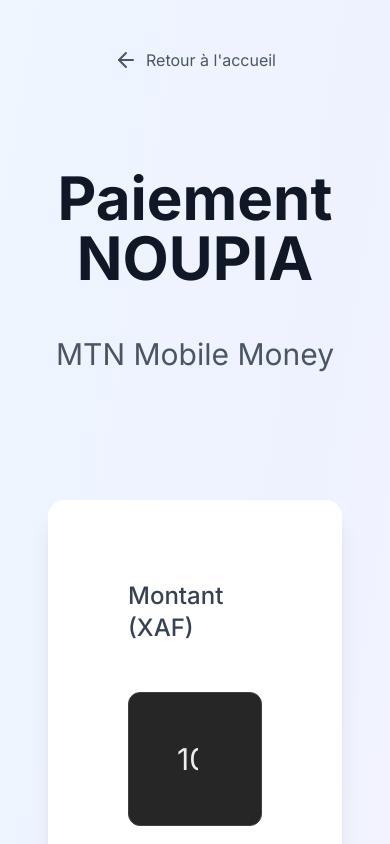
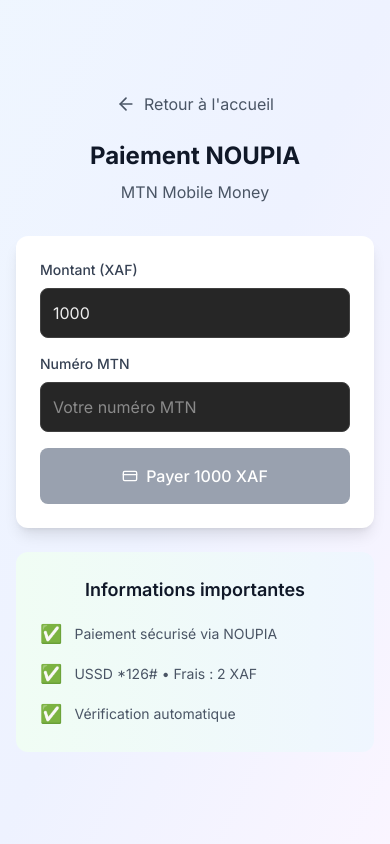
Before and after one commit to Schester38/bestrong, a Next.js app: page /payment/noupia in a window 390 px wide. Shown: the top 844 px of the page. Built offline with nearby package versions, Linux system fonts and the light colour scheme.

Commit message:
📱 Optimisation page de paiement pour Android - Layout mobile-friendly avec max-w-sm - Tailles réduites pour petits écrans - Espacement optimisé pour mobile - Suppression séparateurs pour économiser l'espace

```diff
--- a/app/payment/noupia/page.tsx
+++ b/app/payment/noupia/page.tsx
@@ -212,72 +212,65 @@
   };
 
   return (
-    <div className="min-h-screen bg-gradient-to-br from-blue-50 via-indigo-50 to-purple-50 dark:from-gray-900 dark:via-gray-800 dark:to-gray-900 flex items-center justify-center p-12">
-      <div className="w-full max-w-2xl">
+    <div className="min-h-screen bg-gradient-to-br from-blue-50 via-indigo-50 to-purple-50 dark:from-gray-900 dark:via-gray-800 dark:to-gray-900 flex items-center justify-center p-4">
+      <div className="w-full max-w-sm">
         {/* Header */}
-        <div className="text-center mb-32">
+        <div className="text-center mb-8">
           <Link
             href="/"
-            className="inline-flex items-center gap-2 text-gray-600 dark:text-gray-400 hover:text-gray-900 dark:hover:text-white transition-colors mb-24"
+            className="inline-flex items-center gap-2 text-gray-600 dark:text-gray-400 hover:text-gray-900 dark:hover:text-white transition-colors mb-6"
           >
-            <ArrowLeft className="w-6 h-6" />
+            <ArrowLeft className="w-5 h-5" />
             Retour à l'accueil
           </Link>
 
-          <h1 className="text-6xl font-bold text-gray-900 dark:text-white mb-12">
+          <h1 className="text-2xl font-bold text-gray-900 dark:text-white mb-2">
             Paiement NOUPIA
           </h1>
-          <p className="text-3xl text-gray-600 dark:text-gray-300">
+          <p className="text-base text-gray-600 dark:text-gray-300">
             MTN Mobile Money
           </p>
         </div>
 
         {/* Formulaire de paiement */}
-        <div className="bg-white dark:bg-gray-800 rounded-2xl p-20 shadow-xl mb-24">
-          <form onSubmit={(e) => { e.preventDefault(); initiatePayment(); }}>
+        <div className="bg-white dark:bg-gray-800 rounded-xl p-6 shadow-lg mb-6">
+          <form onSubmit={(e) => { e.preventDefault(); initiatePayment(); }} className="space-y-4">
             {/* Montant */}
-            <div className="mb-16">
-              <label className="block text-2xl font-medium text-gray-700 dark:text-gray-300 mb-12">
+            <div>
+              <label className="block text-sm font-medium text-gray-700 dark:text-gray-300 mb-2">
                 Montant (XAF)
               </label>
               <input
                 type="number"
                 value={formData.amount}
                 onChange={(e) => setFormData({...formData, amount: parseInt(e.target.value) || 0})}
-                className="w-full p-12 border border-gray-300 dark:border-gray-600 rounded-xl bg-white dark:bg-gray-700 text-gray-900 dark:text-white focus:ring-2 focus:ring-green-500 focus:border-transparent text-3xl"
+                className="w-full p-3 border border-gray-300 dark:border-gray-600 rounded-lg bg-white dark:bg-gray-700 text-gray-900 dark:text-white focus:ring-2 focus:ring-green-500 focus:border-transparent text-base"
                 placeholder="1000"
                 min="100"
                 required
               />
             </div>
 
-            {/* Séparateur */}
-            <div className="h-8 bg-gradient-to-r from-transparent via-gray-200 dark:via-gray-700 to-transparent rounded-full mb-16"></div>
-
             {/* Numéro de téléphone */}
-            <div className="mb-16">
-              <label className="block text-2xl font-medium text-gray-700 dark:text-gray-300 mb-12">
+            <div>
+              <label className="block text-sm font-medium text-gray-700 dark:text-gray-300 mb-2">
                 Numéro MTN
               </label>
               <input
                 type="tel"
                 value={formData.phone}
                 onChange={(e) => setFormData({...formData, phone: e.target.value})}
-                className="w-full p-12 border border-gray-300 dark:border-gray-600 rounded-xl bg-white dark:bg-gray-700 text-gray-900 dark:text-white focus:ring-2 focus:ring-green-500 focus:border-transparent text-3xl"
+                className="w-full p-3 border border-gray-300 dark:border-gray-600 rounded-lg bg-white dark:bg-gray-700 text-gray-900 dark:text-white focus:ring-2 focus:ring-green-500 focus:border-transparent text-base"
                 placeholder="Votre numéro MTN"
                 required
               />
             </div>
 
-            {/* Séparateur */}
-            <div className="h-8 bg-gradient-to-r from-transparent via-gray-200 dark:via-gray-700 to-transparent rounded-full mb-16"></div>
-
             {/* Bouton de paiement */}
-            <div>
             <button
               type="submit"
               disabled={!isFormValid() || isLoading}
-                className={`w-full py-20 px-12 rounded-xl font-bold text-white transition-all duration-300 flex items-center justify-center gap-8 text-3xl ${
+              className={`w-full py-4 px-4 rounded-lg font-medium text-white transition-all duration-300 flex items-center justify-center gap-2 text-base ${
                 isFormValid() && !isLoading
                   ? 'bg-gradient-to-r from-green-500 to-blue-500 hover:from-green-600 hover:to-blue-600 shadow-lg hover:shadow-xl'
                   : 'bg-gray-400 cursor-not-allowed'
@@ -285,46 +278,45 @@
             >
               {isLoading ? (
                 <>
-                    <div className="animate-spin rounded-full h-12 w-12 border-b-2 border-white"></div>
-                    Traitement en cours...
+                  <div className="animate-spin rounded-full h-4 w-4 border-b-2 border-white"></div>
+                  Traitement...
                 </>
               ) : (
                 <>
-                    <CreditCard className="w-12 h-12" />
+                  <CreditCard className="w-4 h-4" />
                   Payer {formData.amount} XAF
                 </>
               )}
             </button>
-            </div>
           </form>
 
           {/* Statut du paiement */}
           {paymentStatus && (
-            <div className={`mt-20 p-12 rounded-xl ${
+            <div className={`mt-4 p-4 rounded-lg ${
               paymentStatus === 'successful' ? 'bg-green-50 dark:bg-green-900/20 border border-green-200 dark:border-green-800' :
               paymentStatus === 'failed' ? 'bg-red-50 dark:bg-red-900/20 border border-red-200 dark:border-red-800' :
               'bg-yellow-50 dark:bg-yellow-900/20 border border-yellow-200 dark:border-yellow-800'
             }`}>
-              <div className="flex items-center gap-8">
+              <div className="flex items-center gap-3">
                 {paymentStatus === 'successful' ? (
                   <>
-                    <CheckCircle className="w-10 h-10 text-green-500" />
-                    <span className="text-green-700 dark:text-green-300 font-medium text-2xl">
-                      Paiement réussi ! Redirection vers le tableau de bord...
+                    <CheckCircle className="w-5 h-5 text-green-500" />
+                    <span className="text-green-700 dark:text-green-300 font-medium text-sm">
+                      Paiement réussi ! Redirection...
                     </span>
                   </>
                 ) : paymentStatus === 'failed' ? (
                   <>
-                    <XCircle className="w-10 h-10 text-red-500" />
-                    <span className="text-red-700 dark:text-red-300 font-medium text-2xl">
-                      Paiement échoué. Veuillez réessayer.
+                    <XCircle className="w-5 h-5 text-red-500" />
+                    <span className="text-red-700 dark:text-red-300 font-medium text-sm">
+                      Paiement échoué. Réessayez.
                     </span>
                   </>
                 ) : (
                   <>
-                    <Clock className="w-10 h-10 text-yellow-500" />
-                    <span className="text-yellow-700 dark:text-yellow-300 font-medium text-2xl">
-                      Vérification du paiement en cours...
+                    <Clock className="w-5 h-5 text-yellow-500" />
+                    <span className="text-yellow-700 dark:text-yellow-300 font-medium text-sm">
+                      Vérification en cours...
                     </span>
                   </>
                 )}
@@ -334,27 +326,27 @@
 
           {/* Bouton de réessai */}
           {paymentStatus === 'failed' && (
-            <div className="mt-16">
+            <div className="mt-4">
               <button
                 onClick={() => {
                   setFormData({ ...formData, amount: 1000, phone: formData.phone, reference: `BE_STRONG_${Date.now()}` });
                   setTransactionId(null);
                   setPaymentStatus(null);
                 }}
-                className="w-full bg-red-500 hover:bg-red-600 text-white py-12 px-12 rounded-xl font-semibold transition-all duration-300 text-2xl"
+                className="w-full bg-red-500 hover:bg-red-600 text-white py-3 px-4 rounded-lg font-medium transition-all duration-300 text-sm"
               >
-                Réessayer le paiement
+                Réessayer
               </button>
             </div>
           )}
         </div>
 
         {/* Informations */}
-        <div className="bg-gradient-to-r from-green-50 to-blue-50 dark:from-green-900/20 dark:to-blue-900/20 rounded-2xl p-20">
-          <h3 className="text-xl font-semibold text-gray-900 dark:text-white mb-8 text-center">
+        <div className="bg-gradient-to-r from-green-50 to-blue-50 dark:from-green-900/20 dark:to-blue-900/20 rounded-xl p-6">
+          <h3 className="text-lg font-semibold text-gray-900 dark:text-white mb-4 text-center">
             Informations importantes
           </h3>
-          <div className="space-y-6 text-base text-gray-600 dark:text-gray-300">
+          <div className="space-y-3 text-sm text-gray-600 dark:text-gray-300">
             <div className="flex items-center gap-3">
               <span className="text-green-500 text-lg">✅</span>
               <span>Paiement sécurisé via NOUPIA</span>
```
Lines whose indentation alone changed are shown as unchanged.
